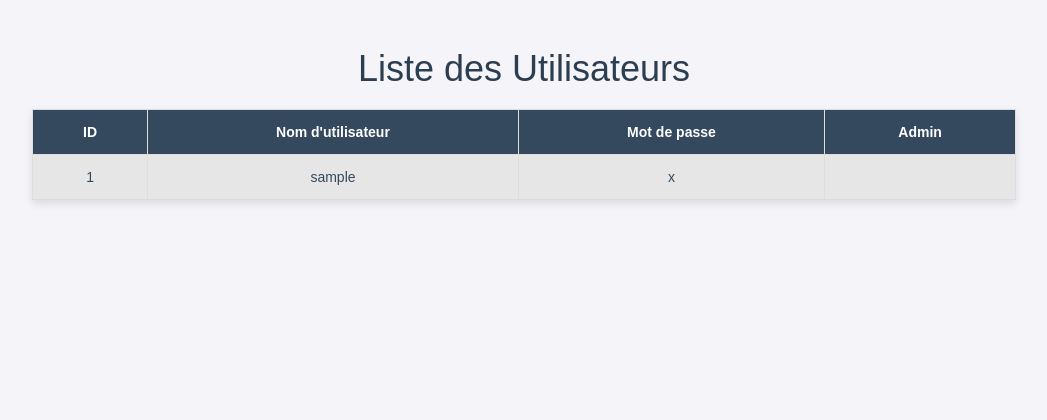
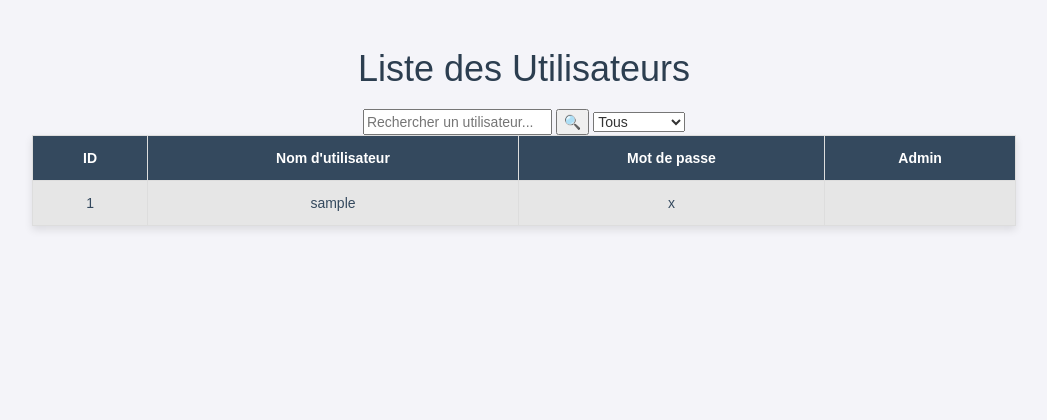
Before and after one commit to Prota0202/Site, a Django app: page /users/ in a window 1280 px wide. Shown: the part 111-531 px from the top of the page, without its empty margins (116-1163 px from the left). Run offline with Django 5.2, Linux system fonts and the light colour scheme; tables that the repository leaves empty hold one stand-in row (values such as "Sample post"); a database or web service that is not in the repository returns one stand-in record (values such as "Sample title").

Commit message:
add user gestion

```diff
--- a/src/account/templates/account/users.html
+++ b/src/account/templates/account/users.html
@@ -62,6 +62,20 @@
 
 <div class="container">
     <h1>Liste des Utilisateurs</h1>
+
+    <div class="search-bar">
+        <form method="get">
+            <input type="text" class="search-input" name="search" placeholder="Rechercher un utilisateur..." value="{{ search_query }}">
+            <button class="search-button" type="submit">🔍</button>
+            <select name="filter" class="filter-select" onchange="this.form.submit();">
+                <option value="" {% if not filter_admin %}selected{% endif %}>Tous</option>
+                <option value="isAdmin" {% if filter_admin == 'isAdmin' %}selected{% endif %}>Admin</option>
+                <option value="isNotAdmin" {% if filter_admin == 'isNotAdmin' %}selected{% endif %}>Non Admin</option>
+            </select>
+        </form>
+    </div>
+
+
     <table class="user-table">
         <thead>
             <tr>
@@ -79,6 +93,10 @@
                 <td>{{ user.password }}</td>
                 <td>{{ user.isAdmin }}</td>
             </tr>
+            {% empty %}
+            <tr>
+                <td colspan="4">Aucun utilisateur trouvé.</td>
+            </tr>
             {% endfor %}
         </tbody>
     </table>
--- a/src/account/views.py
+++ b/src/account/views.py
@@ -191,8 +191,32 @@
 
 
 def users_view(request):
-    users= User.get_users()
-    #User.create_user("admin2", "admin2", "True", "admin2@test.be")
-    #print(users)
-    context= {'users': users}
-    return render (request, 'account/users.html' ,context )
+    # Récupérer tous les utilisateurs par défaut
+    users = User.get_users()
+
+    # Récupérer le filtre depuis la requête
+    filter_type = request.GET.get('filter', '')
+
+    # Appliquer le filtre basé sur la sélection
+    if filter_type == 'isAdmin':
+        users = User.find({'isAdmin': True})
+        print(users)
+    elif filter_type == 'isNotAdmin':
+        users = User.find({'isAdmin': False})
+        print(users)
+
+    # Récupérer la requête de recherche
+    search_query = request.GET.get('search', '')
+
+    # Appliquer la recherche
+    if search_query:
+        users = [user for user in users if search_query.lower() in user['username'].lower()]
+
+    # Context pour le rendu
+    context = {
+        'users': users,
+        'search_query': search_query,
+        'filter_admin': filter_type
+    }
+
+    return render(request, 'account/users.html', context)
--- a/src/mongo/models.py
+++ b/src/mongo/models.py
@@ -63,7 +63,7 @@
             email= f"user{i}@test.be"
             username = f"user{i}"
             password = f"password{i}"
-            isAdmin = f"False"
+            isAdmin = False
             users.append({"email": email,"username": username, "password": password, "isAdmin": isAdmin})
 
         collection = cls.get_collection()
```
